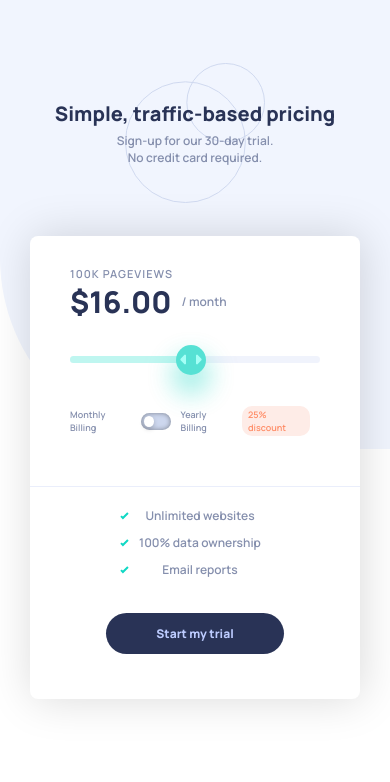
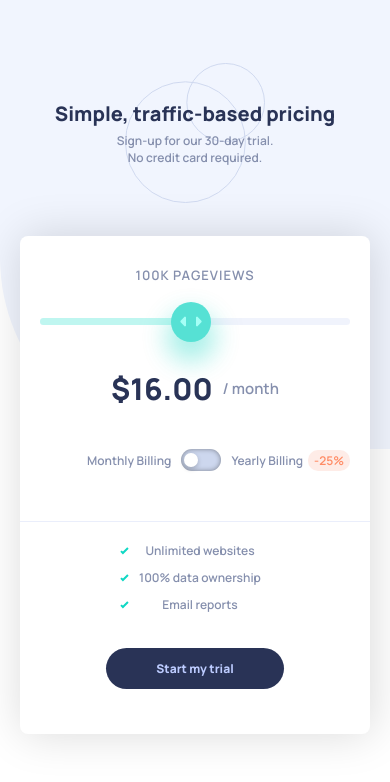
Before and after one commit to Barna-Molnar/imteractive-pricing-component-react, a React (Create React App) app: page / in a window 390 px wide. Shown: the top 782 px of the page. Built offline with nearby package versions, Linux system fonts and the light colour scheme.

Commit message:
Responsive App

```diff
--- a/src/App.jsx
+++ b/src/App.jsx
@@ -18,9 +18,9 @@ const AppStlyes = styled.div`
   }
   @media only screen and (max-width: 768px) {
     .container-outer {
-      max-width: 400px;
-      margin: 0 auto;
-      padding: 0 3rem;
+      width: 100%;
+      margin: 0 2rem;
+      /* padding: 0 2rem; */
     }
   }
 `;
--- a/src/components/PricingComponent.jsx
+++ b/src/components/PricingComponent.jsx
@@ -57,8 +57,7 @@ const PricingComponentStyles = styled.div`
         border-radius: 10px;
         color: var(--discount-text);
         background-color: var(--discount-background);
-        margin-right: 1rem;
-        margin-left: 1rem;
+        margin: 0 1rem;
       }
     }
   }
@@ -66,6 +65,32 @@ const PricingComponentStyles = styled.div`
     margin-bottom: 2rem;
   }
   @media only screen and (max-width: 768px) {
+    .container {
+      padding: 3rem 2rem;
+      .header {
+        flex-direction: column;
+        &__pageView {
+          font-size: 13px;
+        }
+
+        &__month {
+          order: 3;
+          margin-top: 4rem;
+          font-size: 15px;
+          font-weight: 600;
+        }
+      } // header end
+      .payment {
+        font-size: 12px;
+
+        &--discount {
+          margin: 0 0 0 0.5rem;
+          span {
+            display: none;
+          }
+        }
+      }
+    }
   }
 `;
 
@@ -85,7 +110,9 @@ export default function PricingComponent() {
           <p className="payment--type">Monthly Billing</p>
           <ToggleButton />
           <p className="payment--type">Yearly Billing</p>
-          <p className="payment--discount">25% discount</p>
+          <p className="payment--discount">
+            -25% <span>discount</span>
+          </p>
         </div>
       </div>
 
--- a/src/components/Slider.jsx
+++ b/src/components/Slider.jsx
@@ -34,7 +34,7 @@ const SliderStyles = styled.div`
     .slider::-webkit-slider-thumb {
       -webkit-appearance: none;
       appearance: none;
-      width: 23px;
+      width: 24px;
       height: 24px;
       border: 0;
       padding: 1.5rem;
@@ -51,6 +51,14 @@ const SliderStyles = styled.div`
     }
   }
   @media only screen and (max-width: 768px) {
+    .slider::-webkit-slider-thumb {
+      -webkit-appearance: none;
+      appearance: none;
+      width: 30px;
+      height: 30px;
+      border: 0;
+      padding: 2rem !important;
+    }
   }
 `;
 
--- a/src/components/ToggleButton.jsx
+++ b/src/components/ToggleButton.jsx
@@ -35,6 +35,22 @@ const ToggleButtonStyles = styled.div`
   input:checked[type='checkbox']:before {
     left: 1.7rem;
   }
+
+  @media only screen and (max-width: 768px) {
+    input[type='checkbox'] {
+      width: 4rem;
+      height: 2.2rem;
+      border-radius: 12px;
+    }
+    input[type='checkbox']:before {
+      width: 14px;
+      height: 14px;
+      top: 4px;
+    }
+    input:checked[type='checkbox']:before {
+      left: 2.2rem;
+    }
+  }
 `;
 
 export default function ToggleButton() {
--- a/src/style/GlobalStyle.js
+++ b/src/style/GlobalStyle.js
@@ -11,7 +11,7 @@ const GlobalStyles = createGlobalStyle`
     --soft-cyan:hsl(174, 77%, 80%);
     --soft-cyan:hsl(174, 77%, 80%);
     --dark-cyan-slider: hsl(174, 86%, 45%);
-    --dark-cyan-slider-hover: hsl(169, 75%, 45%);
+    --dark-cyan-slider-hover: hsl(159, 75%, 45%);
     --discount-background: hsl(14, 92%, 95%);
     --discount-text: hsl(15, 100%, 70%);
     --pale-blue-text: hsl(226, 100%, 87%);
```
